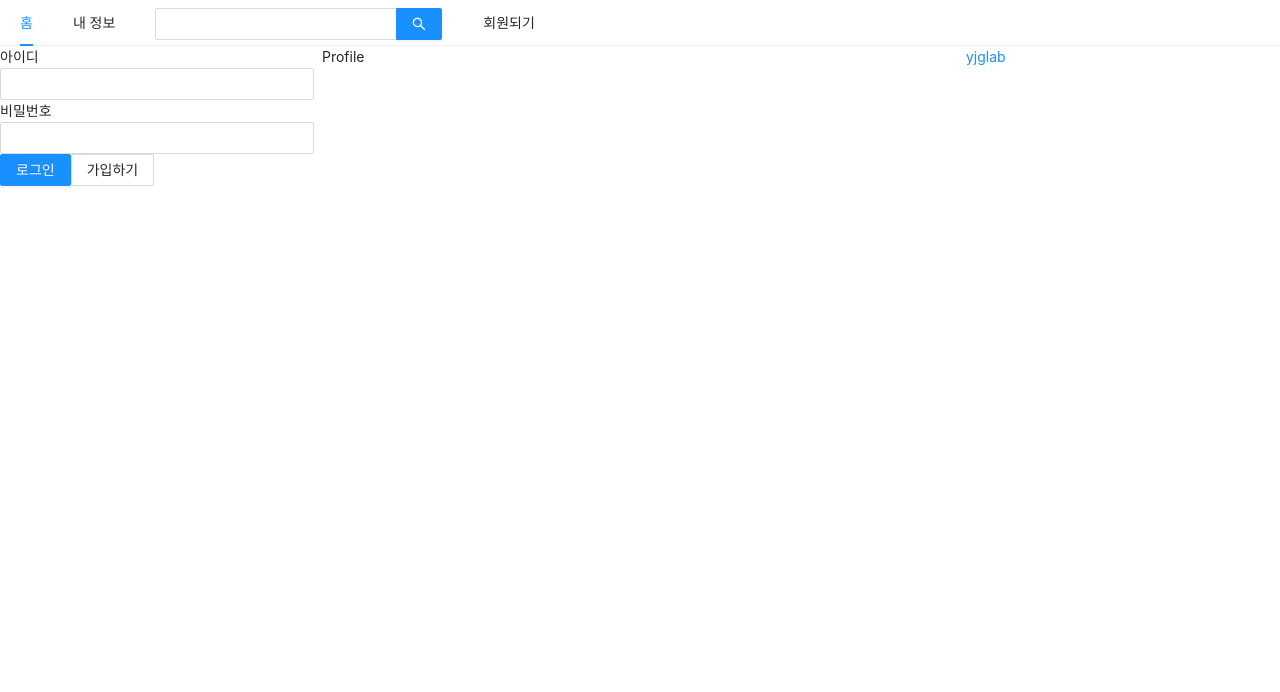
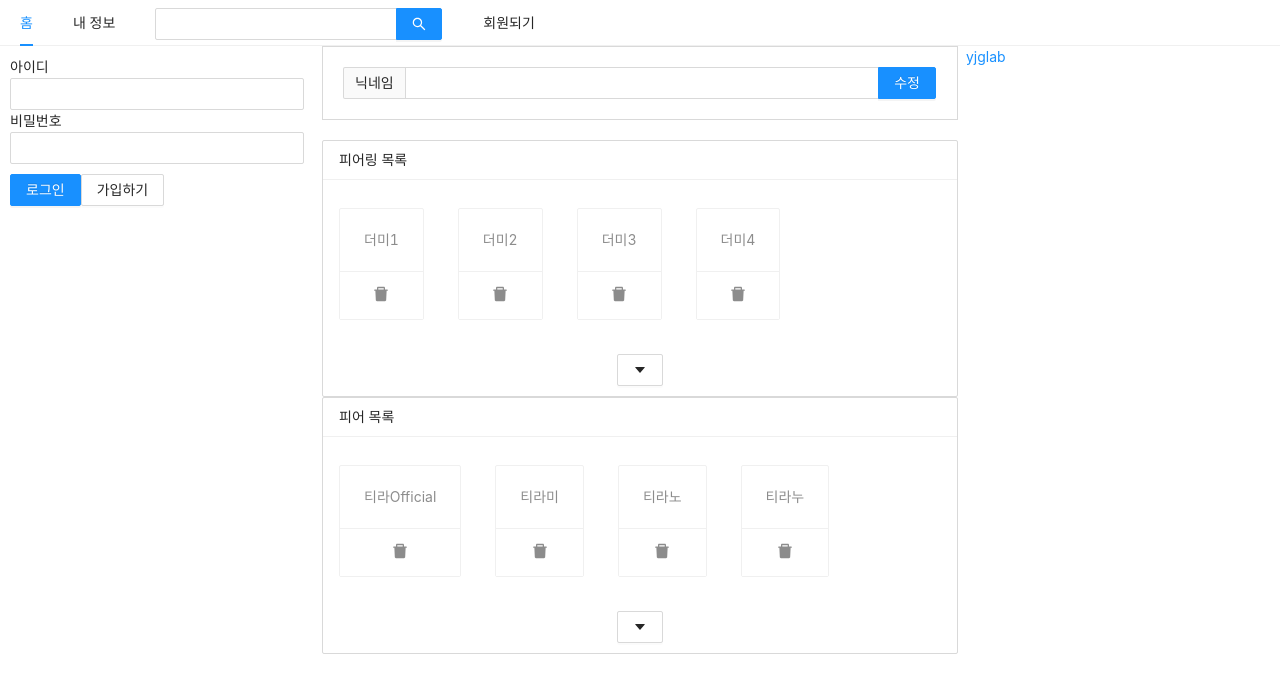
Before and after one commit to yjglab/tira, a Next.js app in the folder rt/front/: page /profile in a window 1280 px wide. Shown: the top 692 px of the page. Built offline with nearby package versions, Linux system fonts and the light colour scheme.

Commit message:
프로필 페이지, 유저 정보

```diff
--- a/rt/front/components/AppLayout.js
+++ b/rt/front/components/AppLayout.js
@@ -2,10 +2,14 @@ import React, { useState } from "react";
 import PropTypes from "prop-types";
 import Link from "next/link";
 import { Input, Menu, Row, Col } from "antd";
-
+import styled from "styled-components";
 import UserProfile from "../components/UserProfile";
 import LoginForm from "../components/LoginForm";
 
+// styled css
+const SearchInput = styled(Input.Search)`
+  vertical-align: middle;
+`;
 // index, profile, signup공통
 const AppLayout = ({ children }) => {
   const [isLoggedIn, setIsLoggedIn] = useState(false);
@@ -23,7 +27,7 @@ const AppLayout = ({ children }) => {
           </Link>
         </Menu.Item>
         <Menu.Item>
-          <Input.Search enterButton style={{ verticalAlign: "middle" }} />
+          <SearchInput enterButton />
         </Menu.Item>
         <Menu.Item>
           <Link href="/signup">
@@ -33,7 +37,11 @@ const AppLayout = ({ children }) => {
       </Menu>
       <Row gutter={8}>
         <Col xs={24} md={6}>
-          {isLoggedIn ? <UserProfile /> : <LoginForm />}
+          {isLoggedIn ? (
+            <UserProfile setIsLoggedIn={setIsLoggedIn} />
+          ) : (
+            <LoginForm setIsLoggedIn={setIsLoggedIn} />
+          )}
         </Col>
         <Col xs={24} md={12}>
           {children}
--- a/rt/front/components/LoginForm.js
+++ b/rt/front/components/LoginForm.js
@@ -1,8 +1,17 @@
 import React, { useState, useCallback } from "react";
 import { Button, Form, Input } from "antd";
 import Link from "next/link";
+import styled from "styled-components";
 
-const LoginForm = () => {
+// styled css
+const ButtonWrapper = styled.div`
+  margin-top: 10px;
+`;
+const FormWrapper = styled(Form)`
+  padding: 10px;
+`;
+//
+const LoginForm = ({ setIsLoggedIn }) => {
   const [id, setId] = useState("");
   const [pw, setPw] = useState("");
   const onChangeId = useCallback((e) => {
@@ -12,8 +21,12 @@ const LoginForm = () => {
     setPw(e.target.value);
   }, []);
 
+  const onSubmitForm = useCallback(() => {
+    console.log(id, pw);
+    setIsLoggedIn(true); // true-> AppLayout의 isLoggedIn : true
+  }, [id, pw]);
   return (
-    <Form>
+    <FormWrapper onFinish={onSubmitForm}>
       <div>
         <label htmlFor="user-id">아이디</label>
         <br />
@@ -30,7 +43,7 @@ const LoginForm = () => {
           required
         />
       </div>
-      <div>
+      <ButtonWrapper>
         <Button type="primary" htmlType="submit" loading={false}>
           로그인
         </Button>
@@ -39,8 +52,8 @@ const LoginForm = () => {
             <Button>가입하기</Button>
           </a>
         </Link>
-      </div>
-    </Form>
+      </ButtonWrapper>
+    </FormWrapper>
   );
 };
 export default LoginForm;
--- /dev/null
+++ b/rt/front/components/NicknameEditForm.js
@@ -0,0 +1,19 @@
+import React, { useMemo } from "react";
+import { Form, Input } from "antd";
+
+const NicknameEditForm = () => {
+  const style = useMemo(
+    () => ({
+      marginBottom: "20px",
+      border: "1px solid #d9d9d9",
+      padding: "20px",
+    }),
+    []
+  );
+  return (
+    <Form style={style}>
+      <Input.Search addonBefore="닉네임" enterButton="수정" />
+    </Form>
+  );
+};
+export default NicknameEditForm;
--- /dev/null
+++ b/rt/front/components/PeerList.js
@@ -0,0 +1,35 @@
+import { List, Button, Card } from "antd";
+import { CaretDownFilled, DeleteFilled } from "@ant-design/icons";
+import React from "react";
+import PropTypes from "prop-types";
+
+const PeerList = ({ header, data }) => (
+  <List
+    style={{ marginBotton: "20px" }}
+    grid={{ gutter: 2, xs: 3, sm: 3, md: 3 }}
+    size="small"
+    header={<div>{header}</div>}
+    loadMore={
+      <div style={{ textAlign: "center", margin: "10px 0" }}>
+        <Button>
+          <CaretDownFilled />
+        </Button>
+      </div>
+    }
+    bordered
+    dataSource={data}
+    renderItem={(item) => (
+      <List.Item style={{ marginTop: 20 }}>
+        <Card actions={[<DeleteFilled key="delPeer" />]}>
+          <Card.Meta description={item.nickname} />
+        </Card>
+      </List.Item>
+    )}
+  />
+);
+
+PeerList.propTypes = {
+  header: PropTypes.string.isRequired,
+  data: PropTypes.array.isRequired,
+};
+export default PeerList;
--- a/rt/front/components/UserProfile.js
+++ b/rt/front/components/UserProfile.js
@@ -1,3 +1,30 @@
-import React from "react";
-const UserProfile = () => {};
+import React, { useCallback } from "react";
+import { Card, Avatar, Button } from "antd";
+
+const UserProfile = ({ setIsLoggedIn }) => {
+  const onLogout = useCallback(() => {
+    setIsLoggedIn(false);
+  }, []);
+
+  return (
+    <Card
+      actions={[
+        <div key="acts">
+          활동 수<br />0
+        </div>,
+        <div key="peers">
+          피어
+          <br />0
+        </div>,
+        <div key="peers">
+          피어링
+          <br />0
+        </div>,
+      ]}
+    >
+      <Card.Meta avatar={<Avatar>YL</Avatar>} title="yjglab" />
+      <Button onClick={onLogout}>로그아웃</Button>
+    </Card>
+  );
+};
 export default UserProfile;
--- a/rt/front/pages/profile.js
+++ b/rt/front/pages/profile.js
@@ -1,14 +1,32 @@
+import React from "react";
 import Head from "next/head";
-import React from "react";
 import AppLayout from "../components/AppLayout";
+import NicknameEditForm from "../components/NicknameEditForm";
+import PeerList from "../components/PeerList";
 
 const Profile = () => {
+  const peersList = [
+    { nickname: "티라Official" },
+    { nickname: "티라미" },
+    { nickname: "티라노" },
+    { nickname: "티라누" },
+  ];
+  const peeringsList = [
+    { nickname: "더미1" },
+    { nickname: "더미2" },
+    { nickname: "더미3" },
+    { nickname: "더미4" },
+  ];
   return (
     <>
       <Head>
         <title>내 정보 | TIRA</title>
       </Head>
-      <AppLayout>Profile</AppLayout>
+      <AppLayout>
+        <NicknameEditForm />
+        <PeerList header="피어링 목록" data={peeringsList} />
+        <PeerList header="피어 목록" data={peersList} />
+      </AppLayout>
     </>
   );
 };
```
